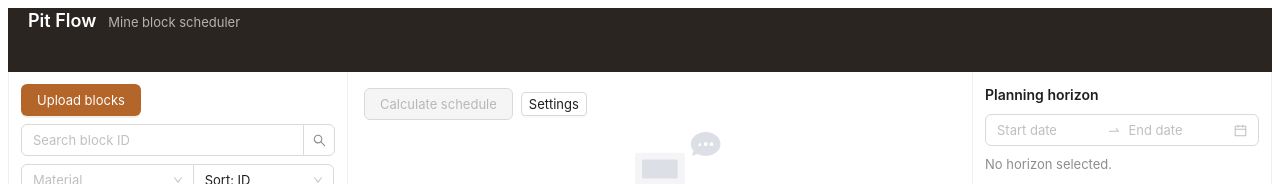
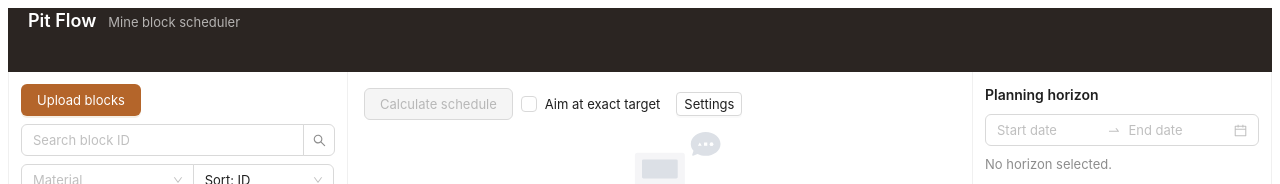
Before and after one commit to Arm-Mkrtchyan/Pit-Flow, a React (Vite) app: page / in a window 1280 px wide. Shown: the top 184 px of the page. Built offline with nearby package versions, Linux system fonts and the light colour scheme.

Commit message:
Add "Aim at exact target" option (default off: aim anywhere within ±tolerance)
Exact mode uses a zero-width band in the model, so days are filled to the exact target
and unavoidable shortfalls fall on the last days. Persisted schema v1 -> v2.

```diff
--- a/src/features/schedule/SolveToolbar.tsx
+++ b/src/features/schedule/SolveToolbar.tsx
@@ -1,5 +1,5 @@
 import { useEffect, useMemo, useState } from 'react';
-import { Alert, Button, Space, Tag, Tooltip, Typography } from 'antd';
+import { Alert, Button, Checkbox, Space, Tag, Tooltip, Typography } from 'antd';
 import { t } from '../../shared/i18n/t';
 import { fmtTonnes } from '../../shared/format';
 import { useAppStore } from '../../store';
@@ -39,6 +39,8 @@ export function SolveToolbar() {
   const { schedule, warnings } = useAppStore((s) => s.solution);
   const stale = useIsStale();
   const openSettings = useAppStore((s) => s.setSettingsOpen);
+  const aimExact = useAppStore((s) => s.settings.aimExactTarget);
+  const updateSettings = useAppStore((s) => s.updateSettings);
   const { solve, cancel, progress } = useSolve();
   const elapsed = useElapsed(progress);
 
@@ -75,6 +77,15 @@ export function SolveToolbar() {
           >
             {t('solve.calculate')}
           </Button>
+        </Tooltip>
+        <Tooltip title={t('solve.aimExactHelp')}>
+          <Checkbox
+            checked={aimExact}
+            disabled={progress !== null}
+            onChange={(e) => updateSettings({ aimExactTarget: e.target.checked })}
+          >
+            {t('solve.aimExact')}
+          </Checkbox>
         </Tooltip>
         {progress && (
           <>
--- a/src/features/schedule/solverInput.ts
+++ b/src/features/schedule/solverInput.ts
@@ -49,6 +49,7 @@ export function buildSolverInput(
       rows: settings.rows,
       wasteCostPerTonne: settings.wasteCostPerTonne,
       earlyDayPreference: settings.earlyDayPreference,
+      aimExactTarget: settings.aimExactTarget,
       releaseThreshold: settings.releaseThreshold,
       releaseEpsilon: settings.releaseEpsilon,
       roundingStep: settings.roundingStep,
--- a/src/features/settings/defaults.ts
+++ b/src/features/settings/defaults.ts
@@ -11,6 +11,7 @@ export const DEFAULT_SETTINGS: Settings = {
   oreCutoffEq: 0.25,
   wasteCostPerTonne: 1e-6,
   earlyDayPreference: 0.5,
+  aimExactTarget: false,
   releaseThreshold: 15000,
   releaseEpsilon: 1,
   roundingStep: 10,
--- a/src/features/solver/buildModel.ts
+++ b/src/features/solver/buildModel.ts
@@ -74,7 +74,10 @@ export function buildModel(input: SolverInput): BuiltModel {
   // --- target / limit rows -------------------------------------------------
   for (const row of rows) {
     const st = settings.rows[row.key];
-    const tol = st.tolerance;
+    // Exact mode: a zero-width band, so every tonne/grade-tonne off target is penalised at the
+    // outside-band weight. Total shortfall is fixed by stock, so the early-day weighting then
+    // pushes it to the last days instead of spreading it across the band.
+    const tol = settings.aimExactTarget ? 0 : st.tolerance;
     for (let d = 0; d < D; d++) {
       const V = targets[row.key][d] ?? 0;
       const pool: Array<{ v: string; g: number }> = [];
--- a/src/features/solver/evaluate.ts
+++ b/src/features/solver/evaluate.ts
@@ -36,8 +36,9 @@ export function scoreMatrix(input: SolverInput, x: number[][]): number {
       const expr = (m: number) =>
         row.basis === 'tonnage' ? tonnes - m * V : gradeTonnes - m * V * tonnes;
       if (row.kind === 'target') {
-        const under = Math.max(-expr(1 - st.tolerance), 0);
-        const over = Math.max(expr(1 + st.tolerance), 0);
+        const tol = settings.aimExactTarget ? 0 : st.tolerance;
+        const under = Math.max(-expr(1 - tol), 0);
+        const over = Math.max(expr(1 + tol), 0);
         total += (st.weightOut * (under + over) + st.weightIn * Math.abs(expr(1))) / norm;
       } else if (!row.hard) {
         total += (st.weightOut * Math.max(expr(1), 0)) / norm;
--- a/src/shared/i18n/en.ts
+++ b/src/shared/i18n/en.ts
@@ -153,6 +153,9 @@ export const en = {
 
   // Solve
   'solve.calculate': 'Calculate schedule',
+  'solve.aimExact': 'Aim at exact target',
+  'solve.aimExactHelp':
+    'Checked: fill each day to the exact target; when stock runs short, the last days fall short. Unchecked: anything within ±tolerance counts as on target, so short stock is spread over more days at the band edge. Colours always use the ±tolerance band.',
   'solve.cancel': 'Cancel',
   'solve.needBlocks': 'Load blocks first.',
   'solve.needRange': 'Select a planning horizon first.',
@@ -262,7 +265,7 @@ export const en = {
   'settings.staleNote': 'Changes apply immediately and mark the current schedule as out of date.',
   'settings.section.targets': 'Targets: tolerance and priority',
   'settings.weightsHelp':
-    'Outside-band weight: penalty for leaving the ±tolerance band (higher = more important). Centre weight: pull towards the exact target. Raise the centre weight to aim at the target instead of the band edge when stock is short.',
+    'Outside-band weight: penalty for leaving the ±tolerance band (higher = more important). Centre weight: pull towards the exact target. To aim at the exact target instead of the band edge, use the "Aim at exact target" checkbox next to Calculate.',
   'settings.row.row': 'Row',
   'settings.row.tolerance': 'Tolerance',
   'settings.row.weightOut': 'Outside-band weight',
--- a/src/store/migrations.ts
+++ b/src/store/migrations.ts
@@ -2,13 +2,13 @@
  * Persisted-state migrations. Bump PERSIST_VERSION whenever the persisted shape changes and
  * add a step `from → from + 1`. Steps run in order from the stored version to the current one.
  */
-export const PERSIST_VERSION = 1;
+export const PERSIST_VERSION = 2;
 
 type Step = (state: Record<string, unknown>) => Record<string, unknown>;
 
 const STEPS: Record<number, Step> = {
-  // Example for the next change:
-  // 1: (s) => ({ ...s, settings: { ...(s.settings as object), newField: 0 } }),
+  // v1 → v2: settings.aimExactTarget added (default off = aim anywhere inside the band).
+  1: (s) => ({ ...s, settings: { ...(s.settings as object), aimExactTarget: false } }),
 };
 
 export function migrate(persisted: unknown, fromVersion: number): unknown {
--- a/src/store/schema.ts
+++ b/src/store/schema.ts
@@ -49,6 +49,7 @@ export const settingsSchema = z.object({
   oreCutoffEq: finite.min(0),
   wasteCostPerTonne: finite.min(0),
   earlyDayPreference: finite.min(0),
+  aimExactTarget: z.boolean(),
   releaseThreshold: finite.min(0),
   releaseEpsilon: finite.min(0),
   roundingStep: z.union([z.literal(1), z.literal(10), z.literal(100)]),
--- a/src/types/domain.ts
+++ b/src/types/domain.ts
@@ -90,6 +90,11 @@ export interface Settings {
   wasteCostPerTonne: number;
   /** Extra penalty weight on early days (0 = none; 0.5 = day 1 counts 1.5× the last day). */
   earlyDayPreference: number;
+  /**
+   * Aim at the exact target (true) instead of treating the whole ±tolerance band as on target
+   * (false). Colouring always uses the band.
+   */
+  aimExactTarget: boolean;
   releaseThreshold: number;
   releaseEpsilon: number;
   roundingStep: 1 | 10 | 100;
--- a/src/types/solver.ts
+++ b/src/types/solver.ts
@@ -26,6 +26,7 @@ export type SolverSettings = Pick<
   | 'rows'
   | 'wasteCostPerTonne'
   | 'earlyDayPreference'
+  | 'aimExactTarget'
   | 'releaseThreshold'
   | 'releaseEpsilon'
   | 'roundingStep'
```
